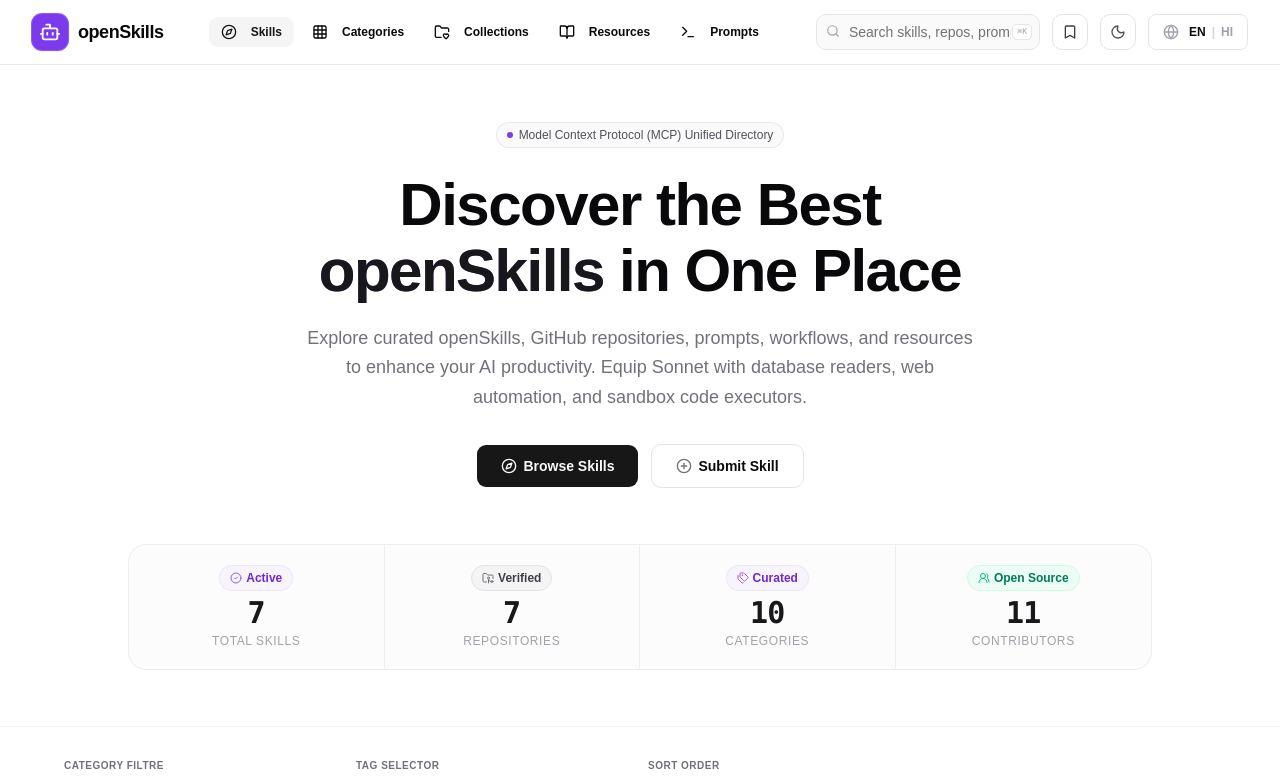
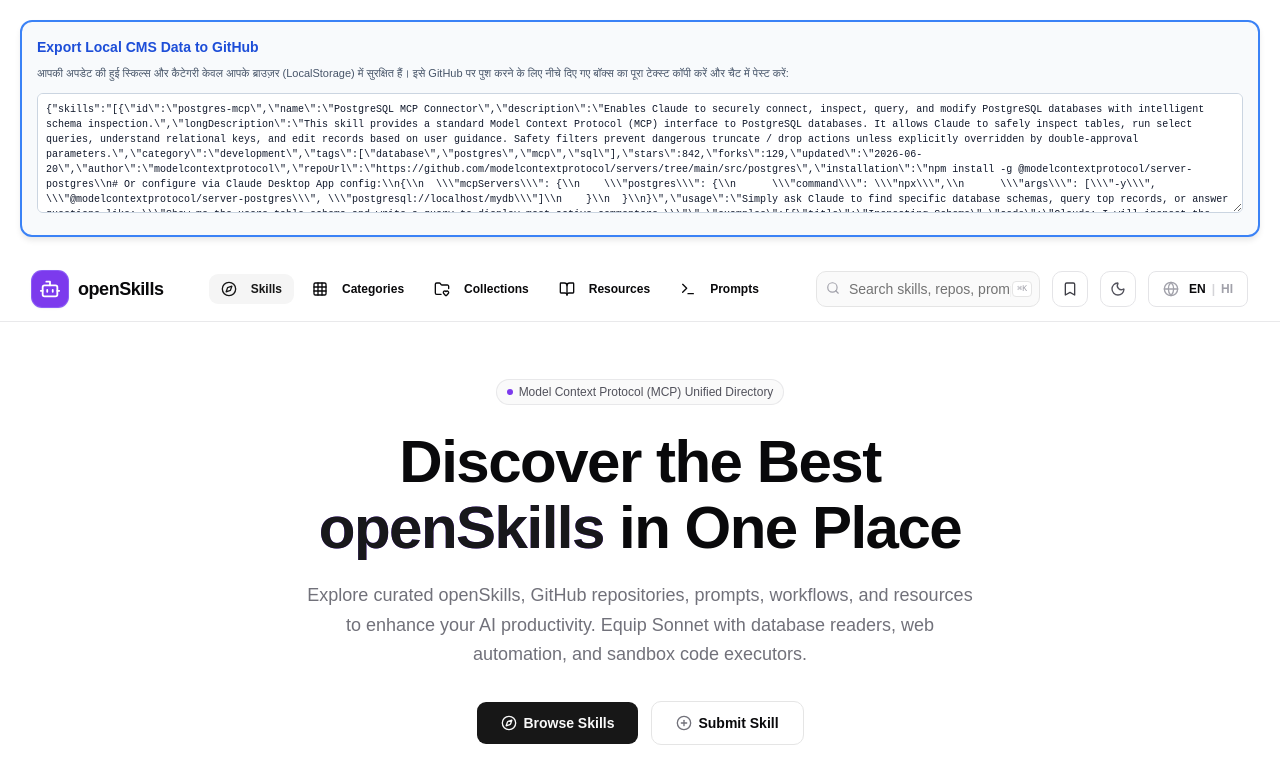
Before and after one commit to transtts/openskills, a React (Vite) app: page / in a window 1280 px wide. Shown: the top 777 px of the page. Built offline with nearby package versions, Linux system fonts and the light colour scheme.

Commit message:
feat: add local data export block

```diff
--- a/src/App.tsx
+++ b/src/App.tsx
@@ -605,6 +605,28 @@ export default function App() {
   return (
     <div className="min-h-screen bg-white flex flex-col font-sans antialiased text-zinc-950 selection:bg-blue-600/10 selection:text-blue-600 overflow-x-hidden">
 
+      {/* Temporary Debug Export Block */}
+      <div style={{ position: 'relative', zIndex: 10000, margin: '20px', padding: '15px', border: '2px solid #3b82f6', borderRadius: '12px', background: '#f8fafc', color: '#1e293b', boxShadow: '0 4px 6px -1px rgb(0 0 0 / 0.1)' }}>
+        <h3 style={{ margin: '0 0 8px 0', fontSize: '14px', fontWeight: 'bold', color: '#1d4ed8' }}>Export Local CMS Data to GitHub</h3>
+        <p style={{ margin: '0 0 12px 0', fontSize: '11px', color: '#475569', lineHeight: '1.4' }}>
+          आपकी अपडेट की हुई स्किल्स और कैटेगरी केवल आपके ब्राउज़र (LocalStorage) में सुरक्षित हैं। इसे GitHub पर पुश करने के लिए नीचे दिए गए बॉक्स का पूरा टेक्स्ट कॉपी करें और चैट में पेस्ट करें:
+        </p>
+        <textarea
+          id="temp-localstorage-export"
+          style={{ width: '100%', height: '120px', fontSize: '10px', fontFamily: 'monospace', padding: '8px', border: '1px solid #cbd5e1', borderRadius: '6px', background: '#ffffff', color: '#0f172a' }}
+          onClick={(e) => (e.target as HTMLTextAreaElement).select()}
+          readOnly
+          value={JSON.stringify({
+            skills: localStorage.getItem('claude_hub_skills_2'),
+            categories: localStorage.getItem('openskills_categories_2'),
+            collections: localStorage.getItem('openskills_collections_2'),
+            resources: localStorage.getItem('openskills_resources_2'),
+            prompts: localStorage.getItem('claude_hub_prompts_2'),
+            contents: localStorage.getItem('openskills_cms_contents_3')
+          })}
+        />
+      </div>
+
       {/* Dynamic Header Component */}
       <Header
         activeTab={activeTab}
```
